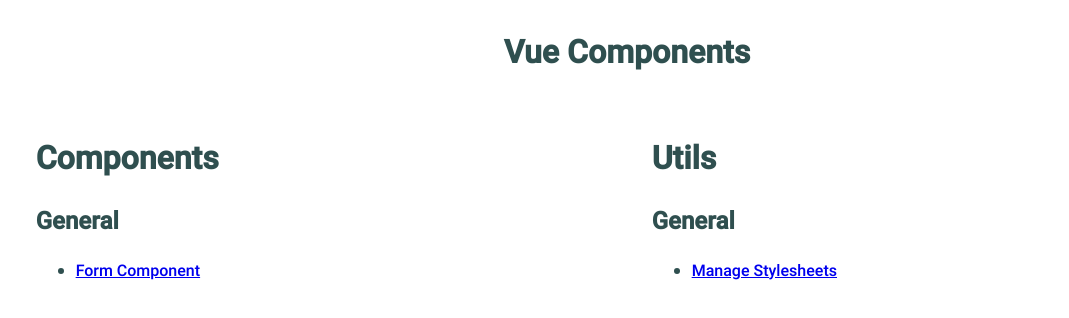
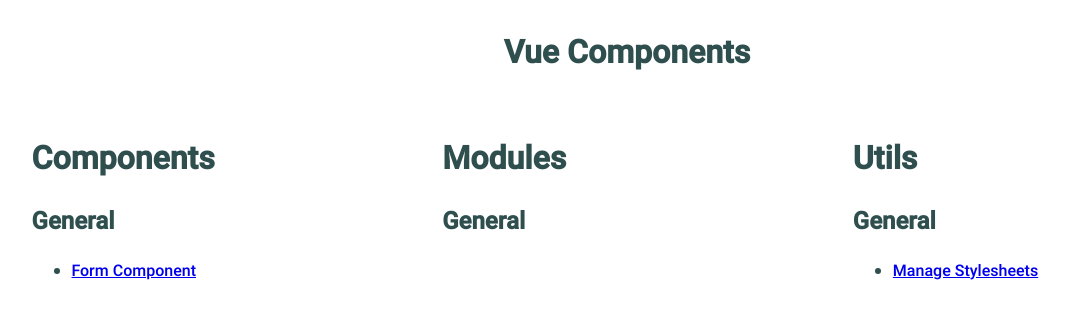
Before and after one commit to aclarke211/vue-tools, a Vue app: page / in a window 1280 px wide. Shown: the top 318 px of the page, without its empty margins (13-1082 px from the left). Built offline with nearby package versions, Linux system fonts and the light colour scheme.

Commit message:
Get Routes based on Category and Sub-Category name.

```diff
--- a/src/views/Home.vue
+++ b/src/views/Home.vue
@@ -10,7 +10,7 @@
           <ul class="subcategory__routes">
             <li
               class="subcategory__route"
-              v-for="route in getRoutes(subcategory.pathid)"
+              v-for="route in getRoutes(category.name, subcategory.name)"
               :key="route.path">
               <router-link
                 :to="route.path">
@@ -38,7 +38,14 @@
         subcategories: [
           {
             name: 'General',
-            pathid: '/components/general',
+          },
+        ],
+      },
+      {
+        name: 'Modules',
+        subcategories: [
+          {
+            name: 'General',
           },
         ],
       },
@@ -47,7 +54,6 @@
         subcategories: [
           {
             name: 'General',
-            pathid: '/components/utils',
           },
         ],
       },
@@ -57,8 +63,8 @@
     formattedName(name) {
       return (name.charAt(0).toUpperCase() + name.slice(1)).match(/[A-Z][a-z]+|[0-9]+/g).join(' ');
     },
-    getRoutes(pathid) {
-      return routes.filter(routeName => routeName.path.includes(pathid));
+    getRoutes(catName, subCatName) {
+      return routes.filter(routeName => routeName.path.includes(`/${catName.toLowerCase().replace(' ', '-')}/${subCatName.toLowerCase().replace(' ', '-')}/`));
     },
   },
 };
@@ -89,7 +95,7 @@
     box-sizing: border-box;
 
     @media screen and (min-width: 767px) {
-      flex: 0 0 46%;
+      flex: 0 0 30%;
     }
   }
 }
```
Also changed, not shown: src/router.js (+1 -9 lines).
